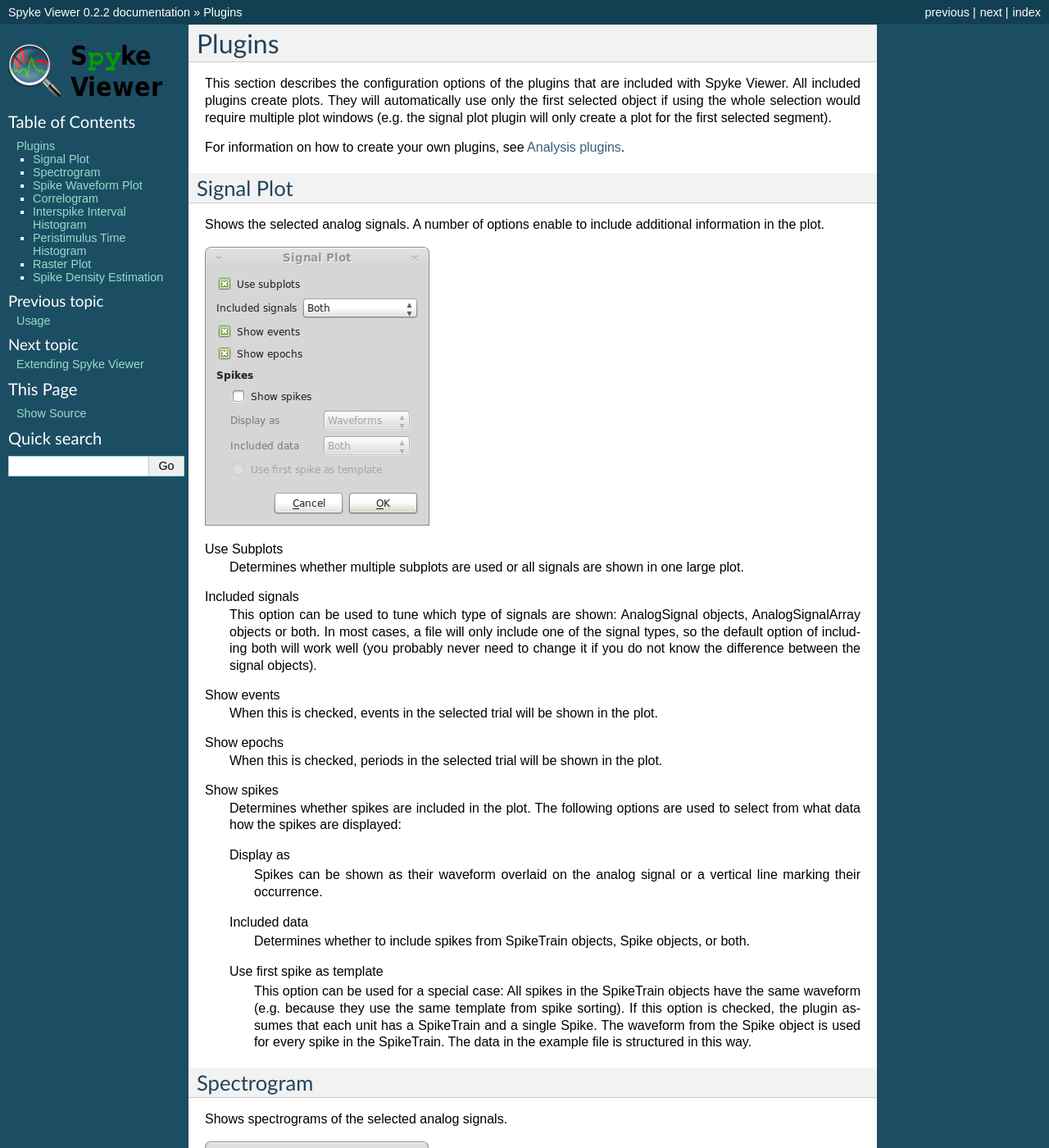
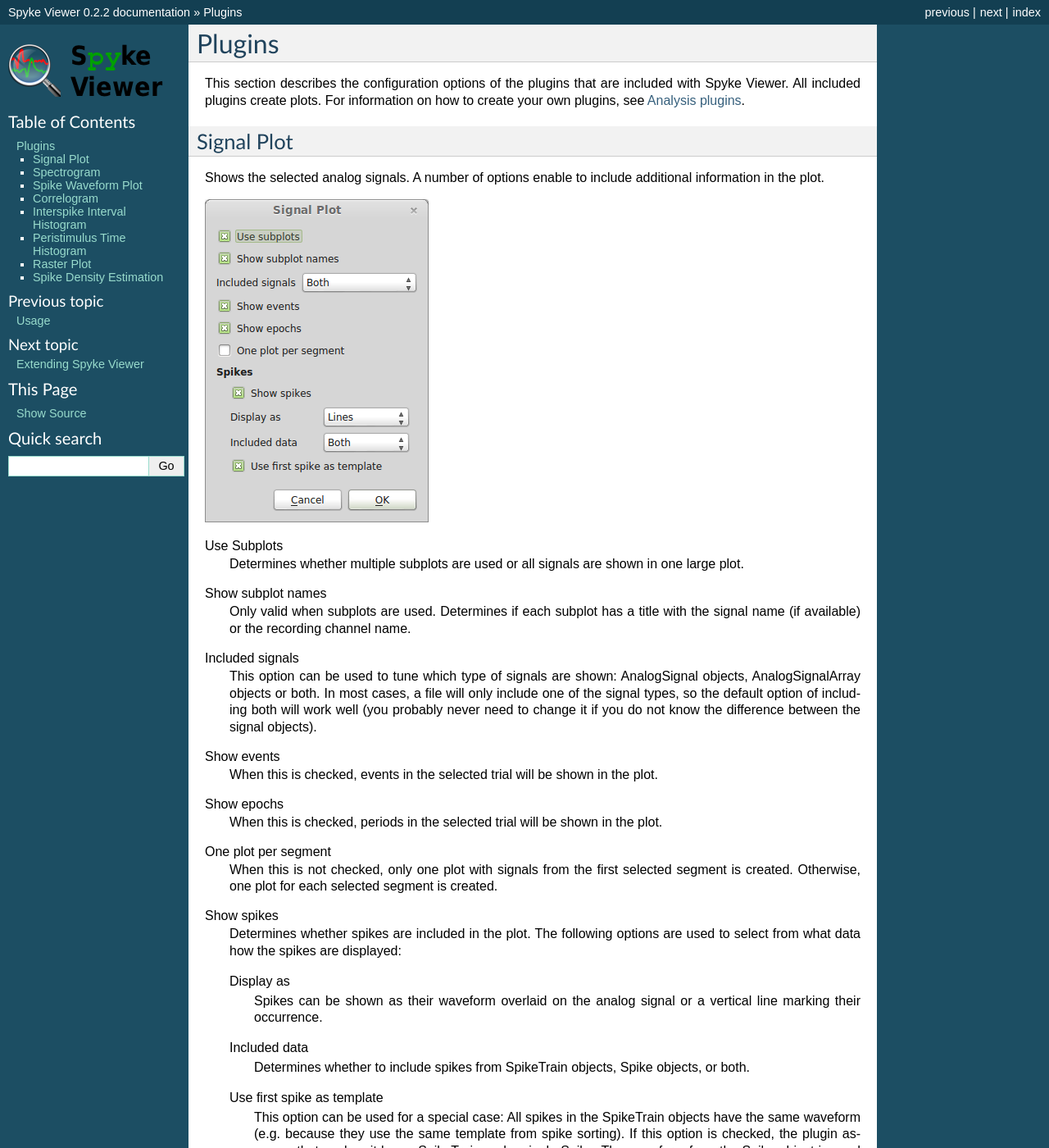
Before and after one commit to rproepp/spykeviewer, a Sphinx documentation site: the page built from doc/source/plugins.rst, in a window 1280 px wide and 1400 px high. Shown: the whole window at 82% size. Built offline with Sphinx 7.4.7, drawn with Linux system fonts in a browser that asks for light colours; formulas are drawn with MathJax 3.

Commit message:
Signal plot can omit subplot titles

```diff
--- a/doc/source/plugins.rst
+++ b/doc/source/plugins.rst
@@ -4,13 +4,8 @@ Plugins
 =======
 
 This section describes the configuration options of the plugins that are
-included with Spyke Viewer. All included plugins create plots. They will
-automatically use only the first selected object if using the whole selection
-would require multiple plot windows (e.g. the signal plot plugin will only
-create a plot for the first selected segment).
-
-For information on how to create your own plugins, see
-:ref:`analysisplugins`.
+included with Spyke Viewer. All included plugins create plots. For
+information on how to create your own plugins, see :ref:`analysisplugins`.
 
 Signal Plot
 -----------
@@ -22,6 +17,10 @@ additional information in the plot.
 Use Subplots
   Determines whether multiple subplots are used or all signals are shown in
   one large plot.
+
+Show subplot names
+    Only valid when subplots are used. Determines if each subplot has a title
+    with the signal name (if available) or the recording channel name.
 
 Included signals
   This option can be used to tune which type of signals are shown:
@@ -37,6 +36,11 @@ Show events
 Show epochs
   When this is checked, periods in the selected trial will be shown in the
   plot.
+
+One plot per segment
+    When this is not checked, only one plot with signals from the first
+    selected segment is created. Otherwise, one plot for each selected
+    segment is created.
 
 Show spikes
   Determines whether spikes are included in the plot. The following options
```
Also changed, not shown: doc/source/img/plugin-signals.png, 2 other files.
